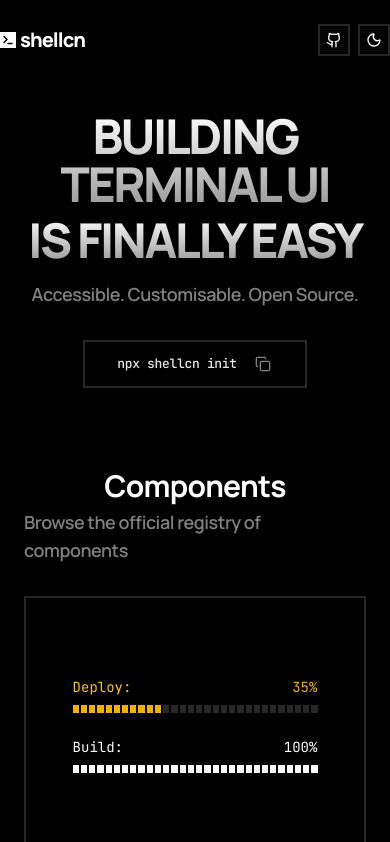
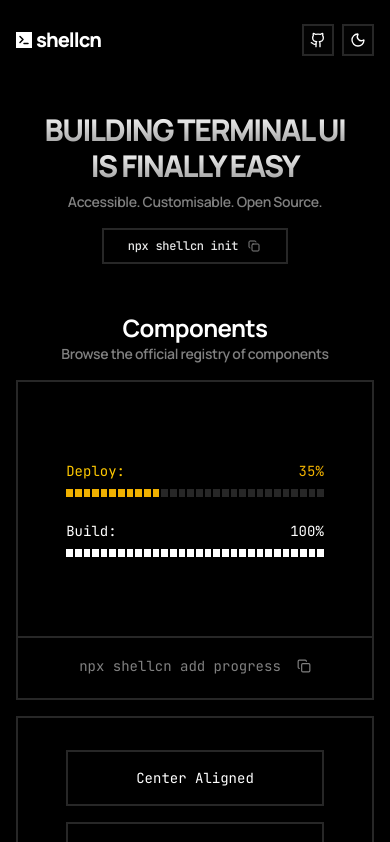
Before and after one commit to poswalsameer/shellcn, a Next.js app in the folder web/: page / in a window 390 px wide. Shown: the top 842 px of the page. Built offline with nearby package versions, Linux system fonts and the light colour scheme.

Commit message:
docs also mobile responsive

```diff
--- a/web/components/common/code-block/index.tsx
+++ b/web/components/common/code-block/index.tsx
@@ -81,7 +81,7 @@
       </div>
 
       <div className={`
-        relative font-mono text-sm leading-normal custom-scrollbar selection:bg-primary/20
+        relative font-mono text-sm leading-normal custom-scrollbar selection:bg-primary/20 overflow-x-auto
         ${isSingleLine ? "p-3 px-4 pr-12" : "p-4"}
       `}>
         {html ? (
--- a/web/components/components-section/component-card/index.tsx
+++ b/web/components/components-section/component-card/index.tsx
@@ -58,17 +58,17 @@
         </Card>
       </motion.div>
 
-      <DialogContent className="sm:max-w-4xl md:max-w-5xl lg:max-w-6xl max-h-[90vh] overflow-y-auto custom-scrollbar border-2 border-muted-foreground/30 ring-0 bg-background p-0">
-        <div className="sticky top-0 z-50 bg-background/80 backdrop-blur-md border-b border-border/40 px-8 py-6">
+      <DialogContent className="w-[95vw] sm:max-w-4xl md:max-w-5xl lg:max-w-6xl max-h-[90vh] sm:max-h-[85vh] overflow-y-auto custom-scrollbar border-2 border-muted-foreground/30 ring-0 bg-background p-0 rounded-none sm:rounded-lg">
+        <div className="sticky top-0 z-50 bg-background/80 backdrop-blur-md border-b border-border/40 px-4 sm:px-8 py-4 sm:py-6">
           <DialogHeader className="flex flex-col gap-y-1">
-            <DialogTitle className="text-2xl font-semibold tracking-tight uppercase">{component.name}</DialogTitle>
-            <DialogDescription className="text-lg text-muted-foreground font-medium">
+            <DialogTitle className="text-xl sm:text-2xl font-semibold tracking-tight uppercase">{component.name}</DialogTitle>
+            <DialogDescription className="text-sm sm:text-lg text-muted-foreground font-medium">
               Documentation and reference to use {component.name.toLowerCase()} component
             </DialogDescription>
           </DialogHeader>
         </div>
 
-        <div className="px-8 w-full max-w-full overflow-x-hidden">
+        <div className="px-4 sm:px-8 w-full max-w-full overflow-x-hidden">
           {component.docs && <DocsRenderer docs={component.docs} />}
         </div>
       </DialogContent>
--- a/web/components/footer/index.tsx
+++ b/web/components/footer/index.tsx
@@ -3,7 +3,7 @@
 export default function Footer() {
 
   return (
-    <footer className="w-full max-w-6xl py-6 flex flex-col md:flex-row items-center justify-between text-sm gap-6">
+    <footer className="w-full px-4 lg:px-0 lg:max-w-4xl xl:max-w-6xl py-6 flex flex-col sm:flex-row items-center justify-between text-sm gap-3 sm:gap-6">
       <div className="flex items-center gap-1 cursor-default">
         <span className="text-muted-foreground font-medium">Built for your terminal, by</span>
         <a
--- a/web/components/hero/index.tsx
+++ b/web/components/hero/index.tsx
@@ -16,21 +16,21 @@
   }
 
   return (
-    <main className="w-full flex flex-col items-center px-6">
+    <main className="w-full flex flex-col items-center">
       {/* Hero Section */}
-      <section className="w-full flex flex-col items-center justify-center gap-8 text-center pt-8">
+      <section className="w-full flex flex-col items-center justify-center gap-4 md:gap-8 text-center pt-8 px-4">
         <motion.div
           initial={{ opacity: 0, y: 20 }}
           animate={{ opacity: 1, y: 0 }}
           transition={{ duration: 0.5, ease: "easeOut" }}
-          className="flex flex-col items-center gap-4"
+          className="flex flex-col items-center gap-2 md:gap-4"
         >
-          <div className="text-5xl md:text-7xl flex flex-col gap-y-2 font-black tracking-tighter max-w-5xl">
+          <div className="text-3xl sm:text-5xl md:text-6xl lg:text-7xl flex flex-col sm:gap-y-2 font-black tracking-tighter max-w-5xl">
             <span className="bg-clip-text text-transparent bg-linear-to-b from-foreground to-foreground/60">BUILDING TERMINAL UI</span>
-            <span className="bg-clip-text text-transparent bg-linear-to-b from-foreground to-foreground/60 text-5xl md:text-7xl">IS FINALLY EASY</span>
+            <span className="bg-clip-text text-transparent bg-linear-to-b from-foreground to-foreground/60 text-3xl sm:text-5xl md:text-6xl lg:text-7xl">IS FINALLY EASY</span>
           </div>
 
-          <p className="text-lg md:text-xl text-muted-foreground max-w-2xl font-semibold tracking-tight">
+          <p className="text-sm sm:text-lg md:text-xl text-muted-foreground max-w-2xl font-semibold tracking-tight">
             Accessible. Customisable. Open Source.
           </p>
         </motion.div>
@@ -44,16 +44,16 @@
           {/* Copy Command Box */}
           <div
             onClick={handleCopyInitCommand}
-            className="group relative flex items-center justify-between gap-4 rounded-none border-2 border-border dark:border-muted-foreground/30 bg-transparent hover:bg-muted/40 px-8 py-3 text-sm cursor-pointer transition-all duration-300 "
+            className="group relative flex items-center justify-between gap-2 sm:gap-4 rounded-none border-2 border-border dark:border-muted-foreground/30 bg-transparent hover:bg-muted/40 px-6 py-2 sm:px-8 sm:py-3 cursor-pointer transition-all duration-300 "
           >
             <div className="flex items-center gap-4">
-              <span className="font-mono text-[13px] tracking-tight text-foreground/90 font-medium">npx shellcn init</span>
+              <span className="font-mono text-xs sm:text-sm tracking-tight text-foreground/90 font-medium">npx shellcn init</span>
             </div>
-            <div className="flex items-center justify-center w-5 h-5">
+            <div className="flex items-center justify-center h-4 w-4 sm:w-5 sm:h-5">
               {copiedInit ? (
-                <Check className="h-4 w-4 text-foreground animate-in zoom-in-50 duration-200" />
+                <Check className="h-3 w-3 sm:h-4 sm:w-4 text-foreground animate-in zoom-in-50 duration-200" />
               ) : (
-                <Copy className="h-4 w-4 text-muted-foreground group-hover:text-foreground transition-all duration-200" />
+                <Copy className="h-3 w-3 sm:h-4 sm:w-4 text-muted-foreground group-hover:text-foreground transition-all duration-200" />
               )}
             </div>
           </div>
@@ -61,13 +61,13 @@
       </section>
 
       {/* Components Section */}
-      <section id="components-grid" className="w-full max-w-6xl py-20 flex flex-col gap-8">
-        <div className="flex flex-col items-center gap-1">
-          <h2 className="text-3xl font-bold tracking-tight">Components</h2>
-          <p className="text-muted-foreground font-semibold tracking-tight text-lg">Browse the official registry of components</p>
+      <section id="components-grid" className="w-full px-4 lg:px-0 lg:max-w-4xl xl:max-w-6xl py-12 sm:py-20 flex flex-col gap-4">
+        <div className="flex flex-col items-center sm:gap-1">
+          <h2 className="text-2xl sm:text-3xl font-bold tracking-tight">Components</h2>
+          <p className="text-muted-foreground font-semibold tracking-tight text-sm sm:text-lg">Browse the official registry of components</p>
         </div>
 
-        <div className="grid grid-cols-1 md:grid-cols-2 lg:grid-cols-3 gap-8">
+        <div className="grid grid-cols-1 md:grid-cols-2 lg:grid-cols-3 gap-4">
           {registryComponents.map((component, idx) => (
             <ComponentCard key={component.name} component={component} index={idx} />
           ))}
--- a/web/components/navbar/index.tsx
+++ b/web/components/navbar/index.tsx
@@ -4,7 +4,7 @@
 
 export default function Navbar() {
   return (
-    <nav className="w-full max-w-6xl flex items-center justify-between py-6">
+    <nav className="w-full px-4 lg:px-0 lg:max-w-4xl xl:max-w-6xl flex items-center justify-between py-6">
       <div className="font-black text-xl flex items-center gap-1 tracking-tighter cursor-default group">
         <div className="bg-foreground text-background p-0.5 flex items-center justify-center">
           <Terminal className="h-3 w-3" strokeWidth={3} />
```
Also changed, not shown: web/components/components-section/docs-renderer/index.tsx (+20 -20 lines).
